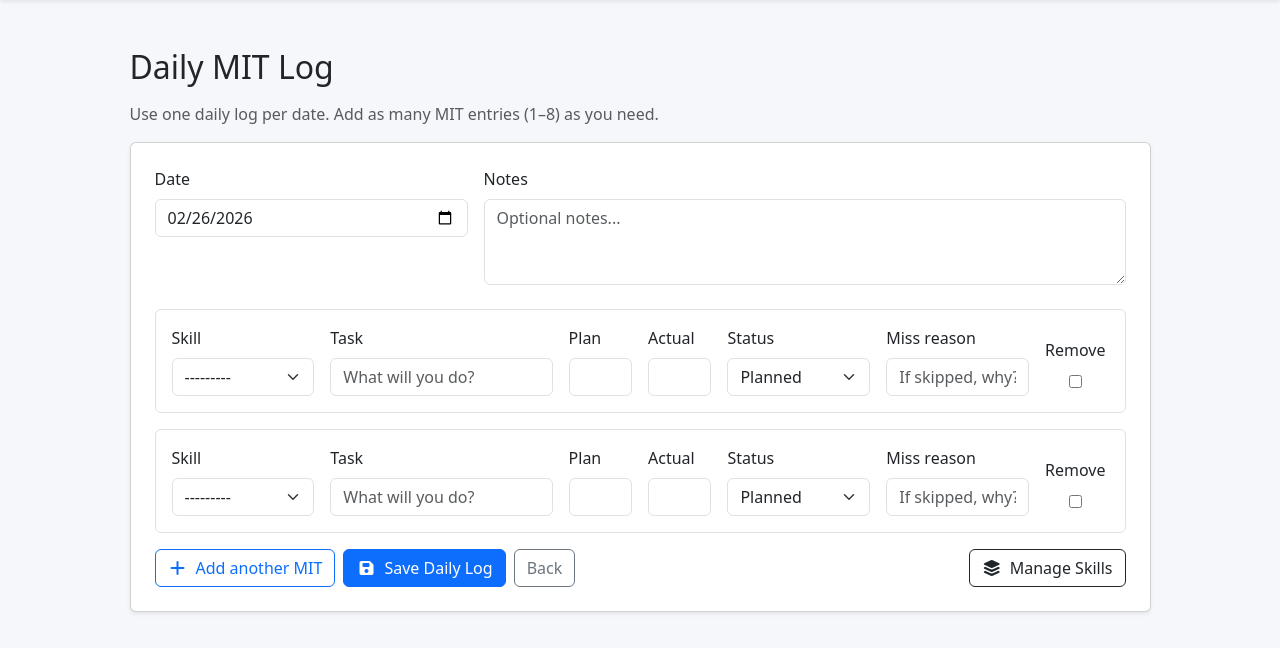
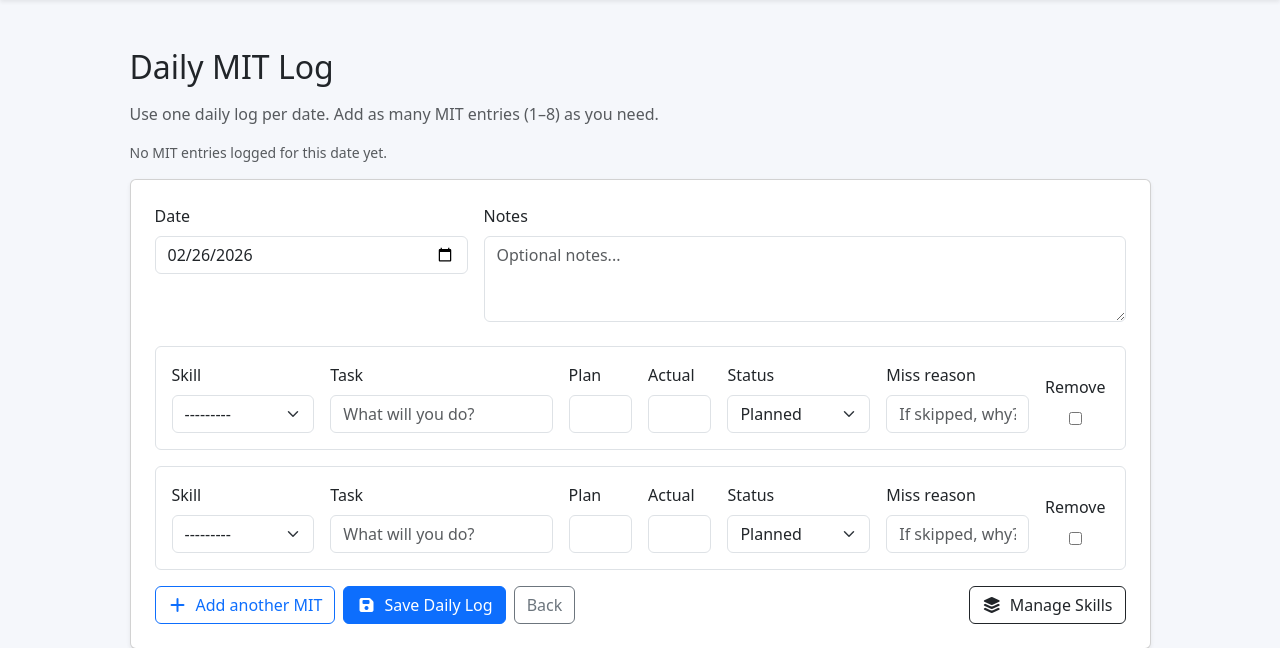
Before and after one commit to elivergara/Focused-Time-Tracker, a Django app: page /checkins/new/ in a window 1280 px wide. Shown: the part 56-704 px from the top of the page. Before the commit the page ends 669 px from the top, so only its background shows below. Run offline with Django 5.2, Linux system fonts and the light colour scheme; the visitor is signed in with stand-in values (Sample User, id 1); data that the repository does not hold is empty; style sheets or scripts are compiled from the project's sources; some libraries are stand-ins or nearby versions.

Commit message:
Show per-date MIT count in daily log and add open-log action from detail view

```diff
--- a/core/views.py
+++ b/core/views.py
@@ -177,7 +177,8 @@ def checkin_create(request):
         form = DailyCheckinForm(instance=checkin)
         formset = MITSessionFormSet(instance=checkin, form_kwargs={"user": request.user}, prefix="mits")
 
-    return render(request, "core/checkin_form.html", {"form": form, "formset": formset})
+    logged_count = checkin.mits.count() if checkin.pk else 0
+    return render(request, "core/checkin_form.html", {"form": form, "formset": formset, "logged_count": logged_count, "has_existing": bool(checkin.pk)})
 
 
 @login_required
--- a/templates/core/checkin_detail.html
+++ b/templates/core/checkin_detail.html
@@ -5,7 +5,10 @@
 <div class="container py-5">
   <div class="d-flex justify-content-between align-items-center mb-3">
     <h2 class="mb-0">Check-in {{ checkin.date }}</h2>
-    <a href="{% url 'home' %}" class="btn btn-outline-secondary">Back</a>
+    <div class="d-flex gap-2">
+      <a href="{% url 'checkin_create' %}?date={{ checkin.date|date:'Y-m-d' }}" class="btn btn-primary"><i class="fa-solid fa-pen me-2"></i>Open Daily Log</a>
+      <a href="{% url 'home' %}" class="btn btn-outline-secondary">Back</a>
+    </div>
   </div>
 
   {% if checkin.notes %}<div class="alert alert-light border">{{ checkin.notes }}</div>{% endif %}
--- a/templates/core/checkin_form.html
+++ b/templates/core/checkin_form.html
@@ -7,6 +7,13 @@
     <div class="col-lg-11">
       <h2 class="mb-3">Daily MIT Log</h2>
       <p class="text-muted">Use one daily log per date. Add as many MIT entries (1–8) as you need.</p>
+      <p class="small {% if has_existing %}text-success{% else %}text-muted{% endif %} mb-3">
+        {% if has_existing %}
+          You have <strong>{{ logged_count }}</strong> MIT entr{{ logged_count|pluralize:'y,ies' }} logged for this date. You can update them below.
+        {% else %}
+          No MIT entries logged for this date yet.
+        {% endif %}
+      </p>
 
       <form method="post" class="card shadow-sm p-4" id="mit-form">
         {% csrf_token %}
```
